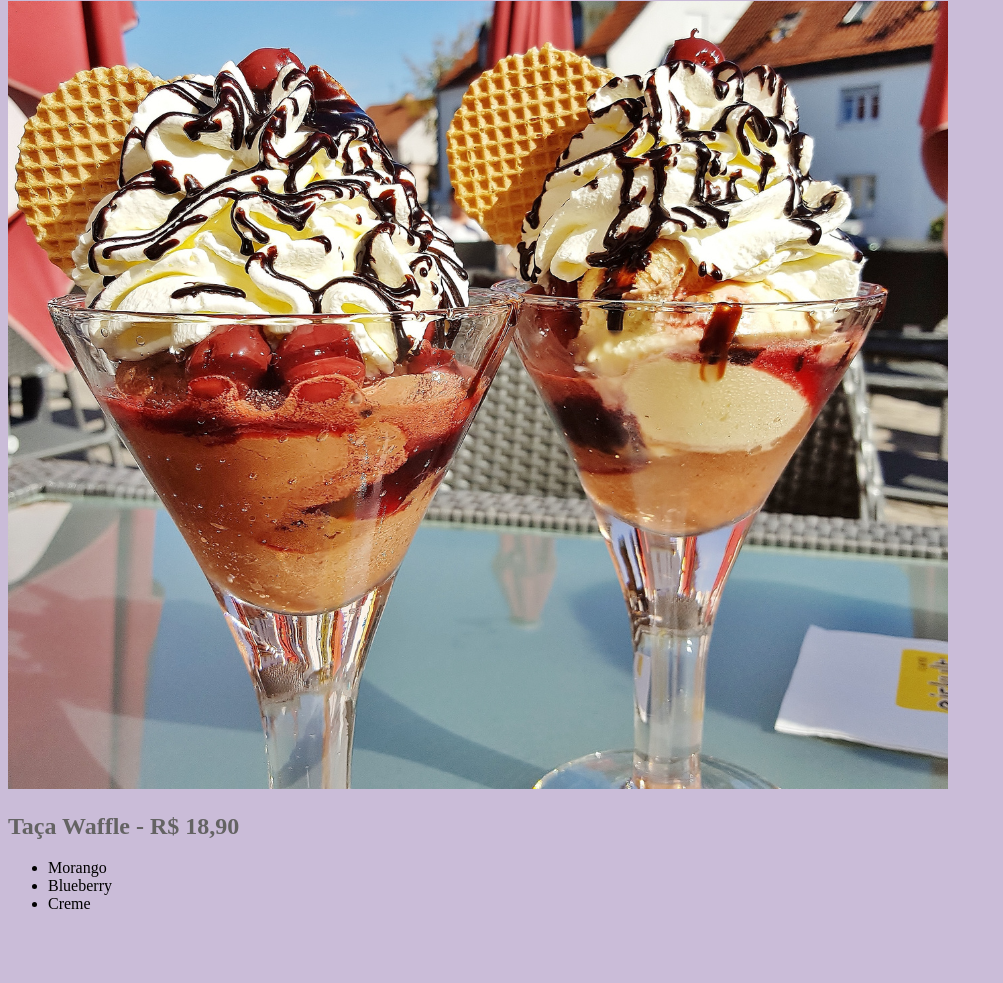
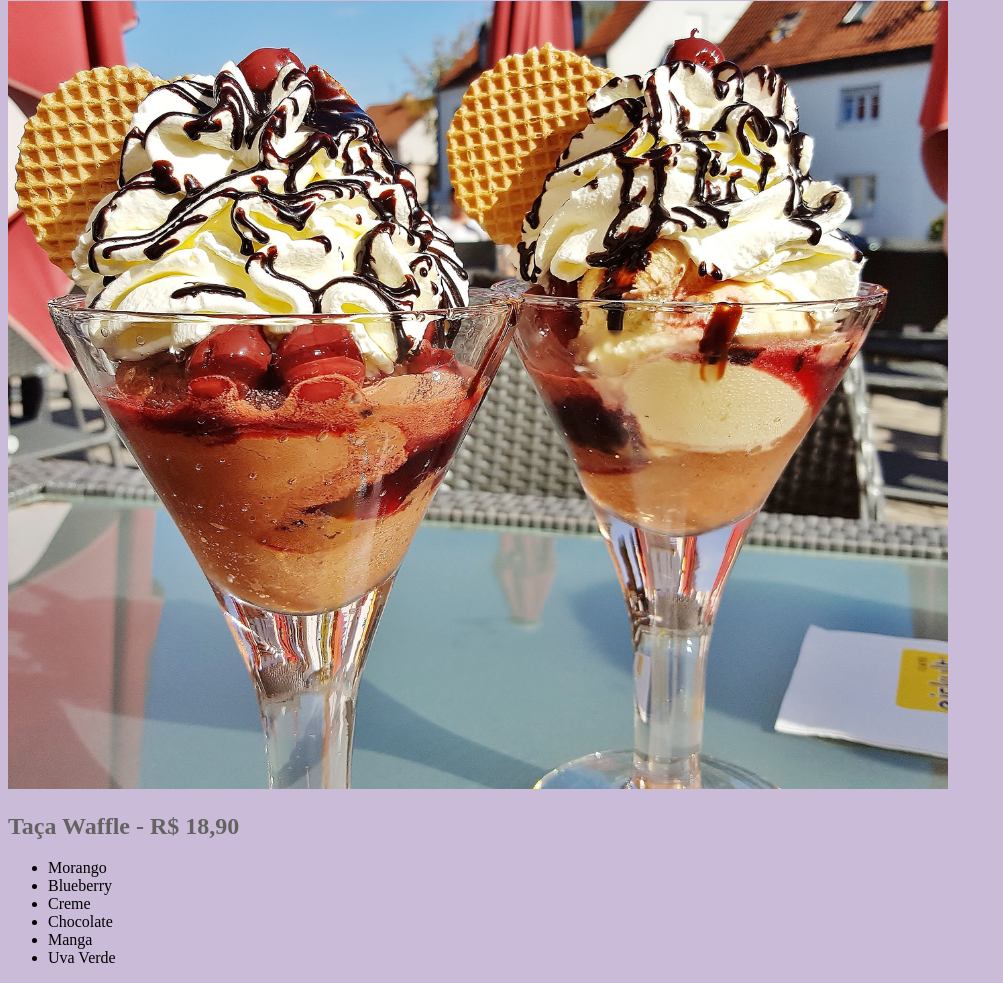
Before and after one commit to renatafslopes/projeto02elasnatech, a plain HTML site: page index.html in a window 1280 px wide. Shown: the part 2009-2992 px from the top of the page, without its empty margins (0-1003 px from the left). Before the commit the page ends 2938 px from the top, so only its background shows below. Drawn offline with Linux system fonts and the light colour scheme.

Commit message:
mudança sabores

```diff
--- a/index.html
+++ b/index.html
@@ -41,6 +41,10 @@
         <li>Morango</li>
         <li>Blueberry</li>
         <li>Creme</li>
+        <li>Chocolate</li>
+        <li>Manga</li>
+        <li>Uva Verde</li>
+
 </ul>
 </section>
 
```
